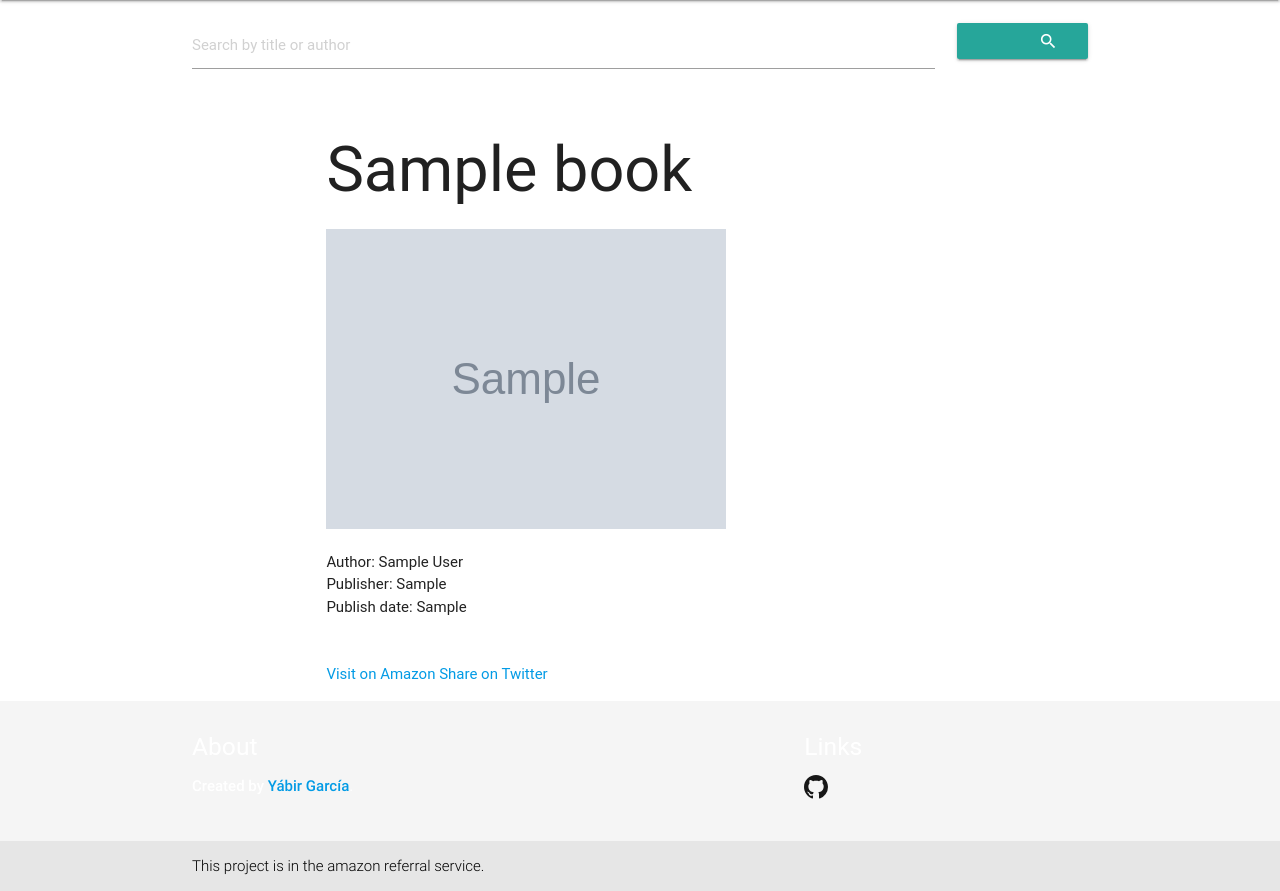
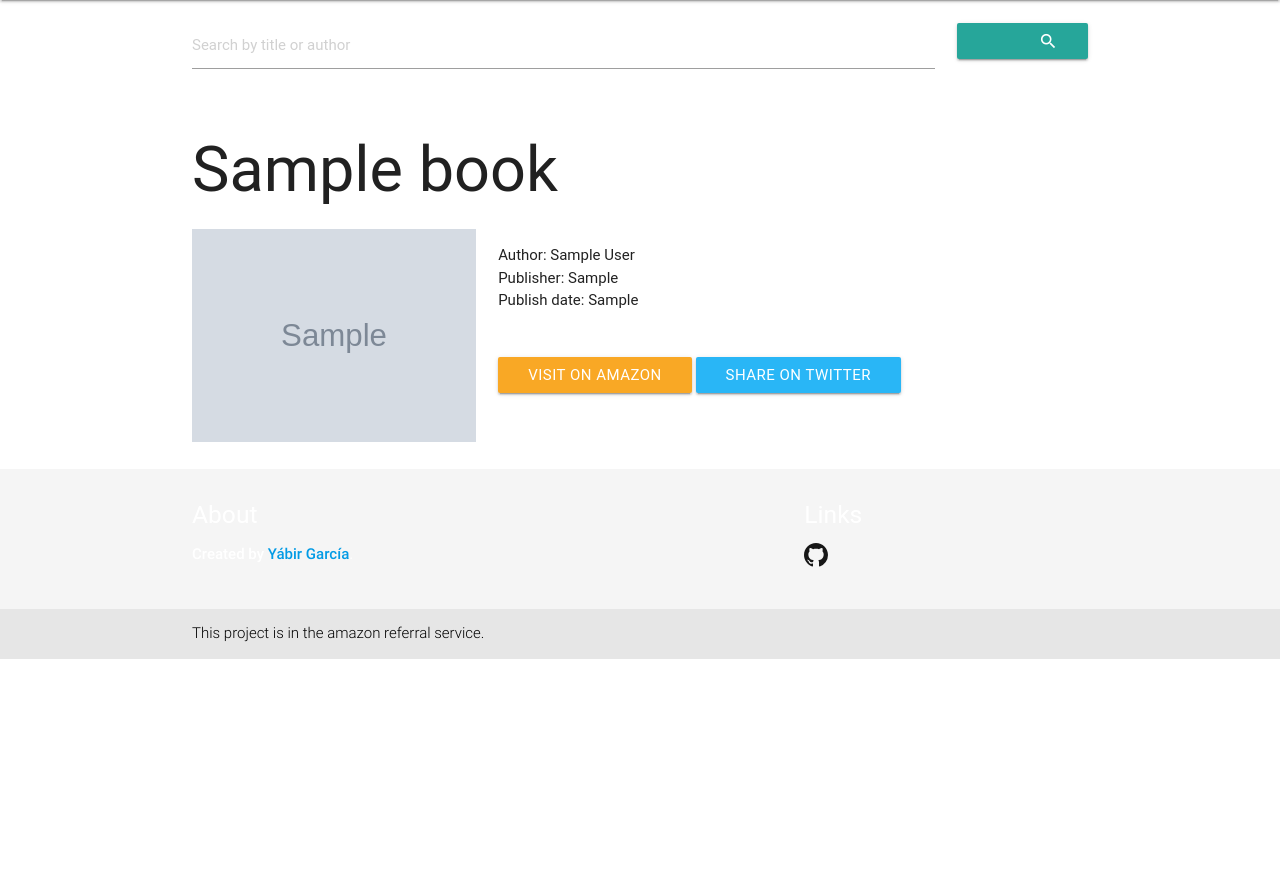
Before and after one commit to yabirgb/maths-books, a Flask app: a page that uses templates/book.html in a window 1280 px wide. Shown: the part 64-955 px from the top of the page. After the commit the page ends 723 px from the top, so only its background shows below. Run offline with Flask 2, Linux system fonts and the light colour scheme; tables that the repository leaves empty hold one stand-in row (values such as "Sample post"); grey boxes marked "Sample" are stand-in pictures; some libraries are stand-ins or nearby versions; some web fonts are replaced.

Commit message:
Added book page style

```diff
--- a/templates/book.html
+++ b/templates/book.html
@@ -2,35 +2,37 @@
 
 {% block content %}
 
-<div class="container">
+
   <div class="columns">
     <div class="column">
         <h1 class="title is-2 ">{{book.title}}</h1>
     </div>
   </div>
 
-  <div class="columns">
-    <div class="column is-one-third">
-      <img src="{{book.image}}" alt="">
+  <div class="row">
+    <div class="col s12 m4">
+      <img class="responsive-img" src="{{book.image}}">
     </div>
 
-    <div class="column is-two-third">
+    <div class="col s12 m8">
       <ul>
         <li>Author: {{book.author}}</li>
         <li>Publisher: {{book.publisher}}</li>
         <li>Publish date: {{book.published}}</li>
         <li><br>
         {% for shelf in book.nodes %}
-          <span class="tag is-medium"><a href="/shelf/{{shelf.pk}}/1">{{ shelf.name }}</a></span>
+          <div class="chip">
+            <a href="/shelf/{{shelf.pk}}/1">{{ shelf.name }}</a>
+          </div>
         {% endfor %}
         </li>
         <br>
         <li>
-          <a href="{{book.url}}" class="button is-warning">
+          <a href="{{book.url}}" class="waves-effect waves-light btn yellow darken-3">
             Visit on Amazon
           </a>
           <a href="http://twitter.com/share?text=Check {{book.title}}&url=https://listedmaths.com/book/{{book.asin}}&hashtags=maths&via=yabirgb"
-          class="button is-info">
+          class="waves-effect waves-light btn light-blue lighten-1">
             Share on Twitter
           </a>
 
@@ -39,6 +41,5 @@
       </ul>
     </div>
   </div>
-</div>
 
 {% endblock %}
```
